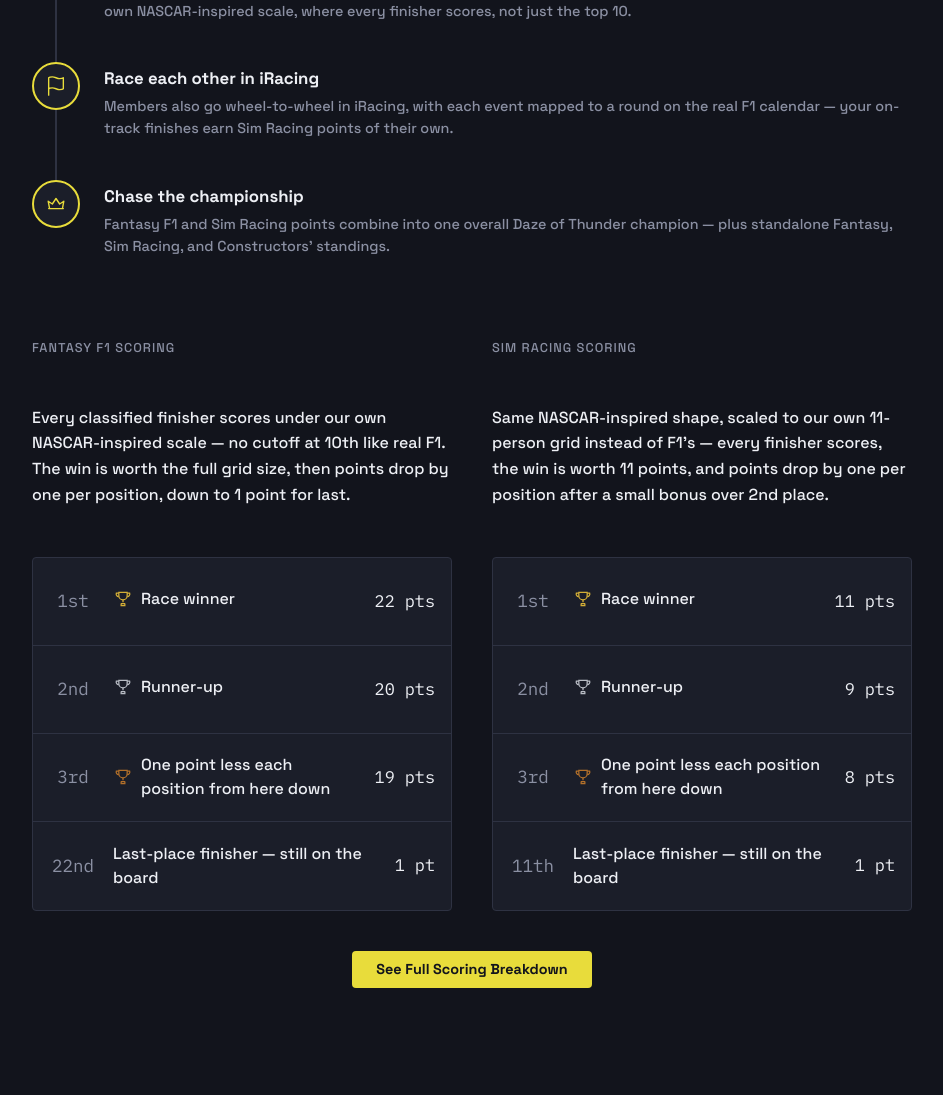
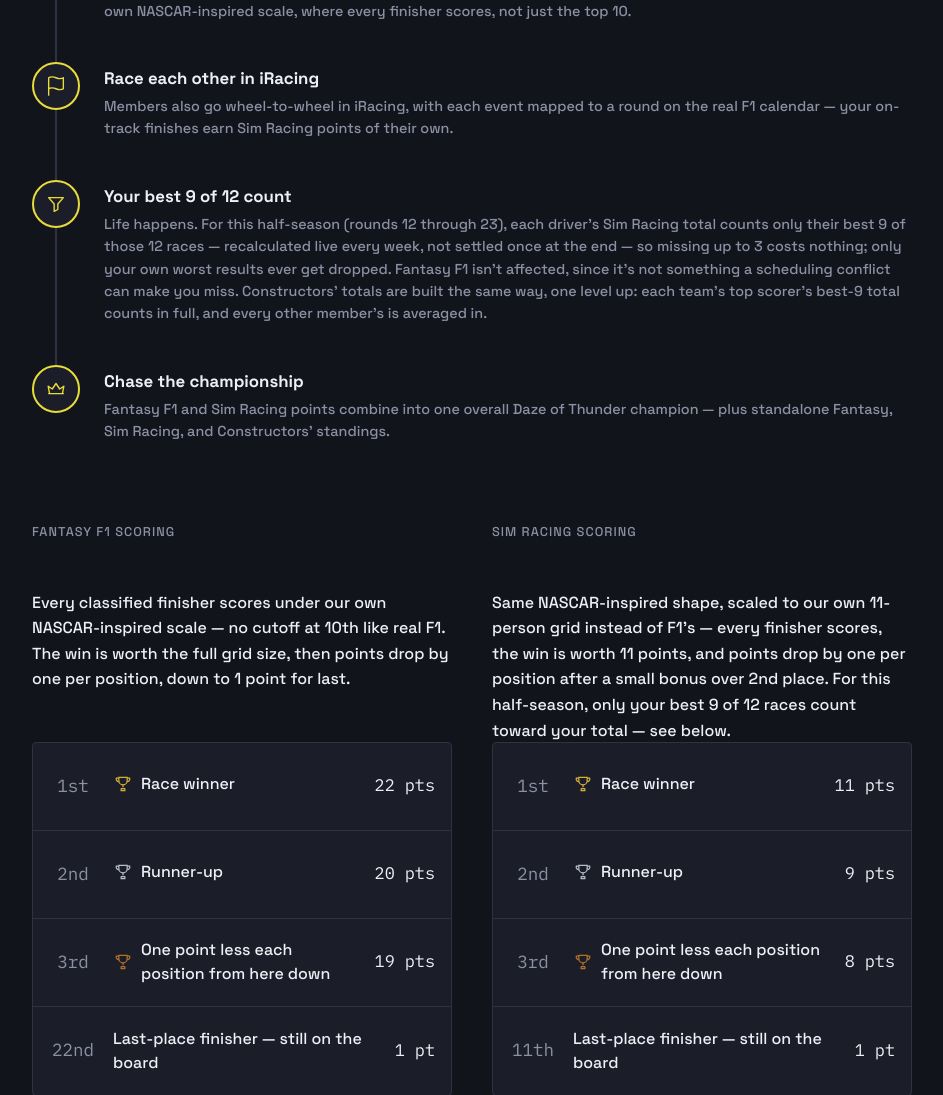
Before and after one commit to macmatott/DazeOfThunder, a FastAPI app: page /formula-fantasy/how-it-works in a window 1280 px wide. Shown: the part 1648-2743 px from the top of the page, without its empty margins (168-1111 px from the left). Before the commit the page ends 2636 px from the top, so only its background shows below. Run offline with FastAPI, Linux system fonts and the light colour scheme; data that the repository does not hold is empty.

Commit message:
Explain the half-season scoring rule, add car numbers to Team Events
How It Works now explains the best-9-of-12 half-season rule and the
Constructors' blend, which shipped last push but was never documented
on the site itself.

Car numbers now show next to member names on the Team Events page,
both in RSVP lists and past-event results rows.

Co-Authored-By: Claude Sonnet 5 <noreply@anthropic.com>

```diff
--- a/frontend/app/services/team_event_results.py
+++ b/frontend/app/services/team_event_results.py
@@ -153,7 +153,7 @@ def get_team_event_results(team_event_id: str) -> list[dict]:
             "finish_position, start_position, car_name, laps_completed, incidents, "
             "average_lap_time, fastest_lap_time, session_start_time, split_number, split_total, "
             "strength_of_field, "
-            "participants:participants!team_event_results_participant_id_fkey(display_name, role)"
+            "participants:participants!team_event_results_participant_id_fkey(display_name, role, car_number)"
         )
         .eq("team_event_id", team_event_id)
         .order("finish_position")
--- a/frontend/app/services/team_events.py
+++ b/frontend/app/services/team_events.py
@@ -94,7 +94,7 @@ def resolve_track_background_url(track_name: str | None) -> str | None:
 
 _SELECT_WITH_RSVPS = (
     "id, title, description, start_date, end_date, car_classes, track_name, image_url, "
-    "external_link, event_rsvps(status, participant_id, participants(display_name, role))"
+    "external_link, event_rsvps(status, participant_id, participants(display_name, role, car_number))"
 )
 
 
--- a/frontend/app/templates/ff_how_it_works.html
+++ b/frontend/app/templates/ff_how_it_works.html
@@ -154,6 +154,27 @@
     <div class="timeline__step">
       <div class="timeline__badge">
         <svg viewBox="0 0 24 24" width="22" height="22" fill="none" stroke="currentColor" stroke-width="1.5" stroke-linecap="round" stroke-linejoin="round" aria-hidden="true">
+          <path d="M4 5h16l-6 7v6l-4 2v-8z"/>
+        </svg>
+      </div>
+      <div class="timeline__content">
+        <div class="timeline__title">Your best 9 of 12 count</div>
+        <div class="timeline__body">
+          Life happens. For this half-season (rounds 12 through 23), each
+          driver's Sim Racing total counts only their best 9 of those 12
+          races — recalculated live every week, not settled once at the
+          end — so missing up to 3 costs nothing; only your own worst
+          results ever get dropped. Fantasy F1 isn't affected, since it's
+          not something a scheduling conflict can make you miss.
+          Constructors' totals are built the same way, one level up: each
+          team's top scorer's best-9 total counts in full, and every
+          other member's is averaged in.
+        </div>
+      </div>
+    </div>
+    <div class="timeline__step">
+      <div class="timeline__badge">
+        <svg viewBox="0 0 24 24" width="22" height="22" fill="none" stroke="currentColor" stroke-width="1.5" stroke-linecap="round" stroke-linejoin="round" aria-hidden="true">
           <path d="M4 17h16M5 17l-1.5-8L8 12l4-6 4 6 4.5-3L19 17"/>
         </svg>
       </div>
@@ -182,7 +203,8 @@
       Same NASCAR-inspired shape, scaled to our own 11-person grid
       instead of F1's — every finisher scores, the win is worth 11
       points, and points drop by one per position after a small bonus
-      over 2nd place.
+      over 2nd place. For this half-season, only your best 9 of 12
+      races count toward your total — see below.
     </p>
 
     <div class="tower">
```
Also changed, not shown: frontend/app/templates/_team_event_card.html (+4 -4 lines).
